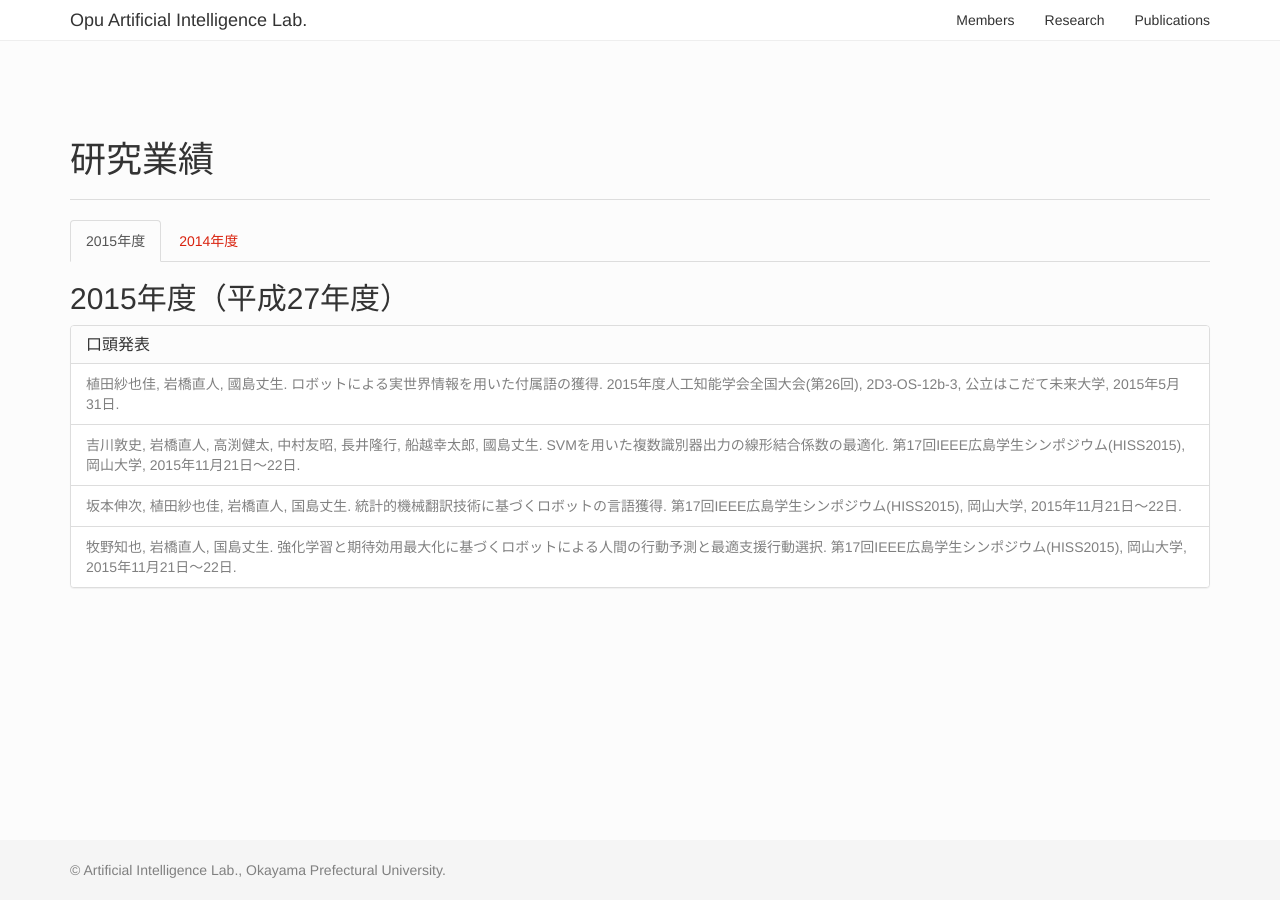
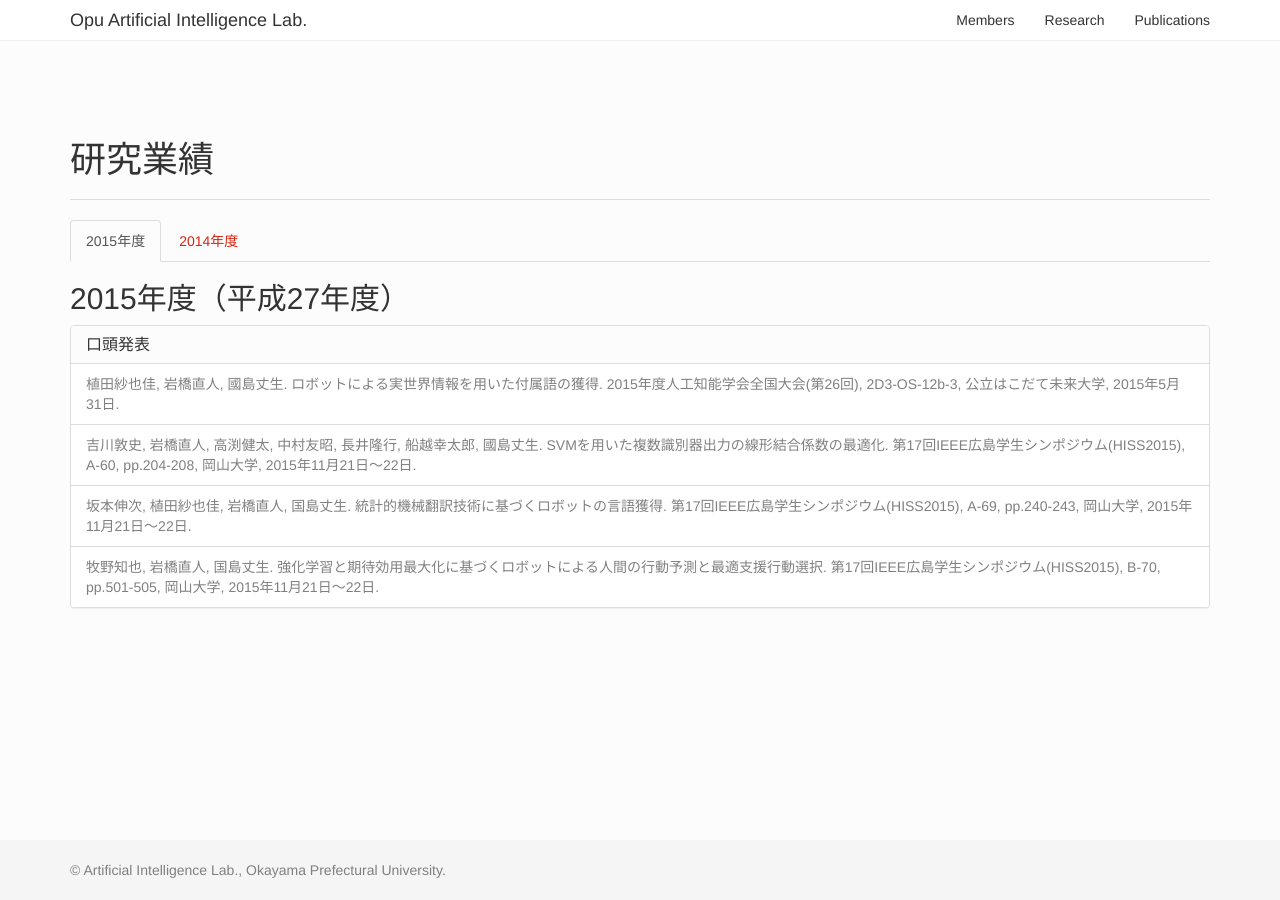
Before and after one commit to kunishi/www-ime, a Jekyll site: the page built from publications/index.html, in a window 1280 px wide. Built offline with Jekyll 4.4.1, drawn with Linux system fonts in a browser that asks for light colours; nearby versions of some CDN libraries; a style sheet for code colours, icons or effects is not loaded.

Commit message:
add the paper numbers of 17th HISS.

```diff
--- a/publications/index.html
+++ b/publications/index.html
@@ -22,17 +22,17 @@ title: 研究業績
 				<li class="list-group-item">
 					吉川敦史, 岩橋直人, 高渕健太, 中村友昭, 長井隆行, 船越幸太郎, 國島丈生.
 					SVMを用いた複数識別器出力の線形結合係数の最適化.
-					第17回IEEE広島学生シンポジウム(HISS2015), 岡山大学, 2015年11月21日〜22日.
+					第17回IEEE広島学生シンポジウム(HISS2015), A-60, pp.204-208, 岡山大学, 2015年11月21日〜22日.
 				</li>
 				<li class="list-group-item">
 					坂本伸次, 植田紗也佳, 岩橋直人, 国島丈生.
 					統計的機械翻訳技術に基づくロボットの言語獲得.
-					第17回IEEE広島学生シンポジウム(HISS2015), 岡山大学, 2015年11月21日〜22日.
+					第17回IEEE広島学生シンポジウム(HISS2015), A-69, pp.240-243, 岡山大学, 2015年11月21日〜22日.
 				</li>
 				<li class="list-group-item">
 					牧野知也, 岩橋直人, 国島丈生.
 					強化学習と期待効用最大化に基づくロボットによる人間の行動予測と最適支援行動選択.
-					第17回IEEE広島学生シンポジウム(HISS2015), 岡山大学, 2015年11月21日〜22日.
+					第17回IEEE広島学生シンポジウム(HISS2015), B-70, pp.501-505, 岡山大学, 2015年11月21日〜22日.
 				</li>
 			</ul>
 		</div>
```
